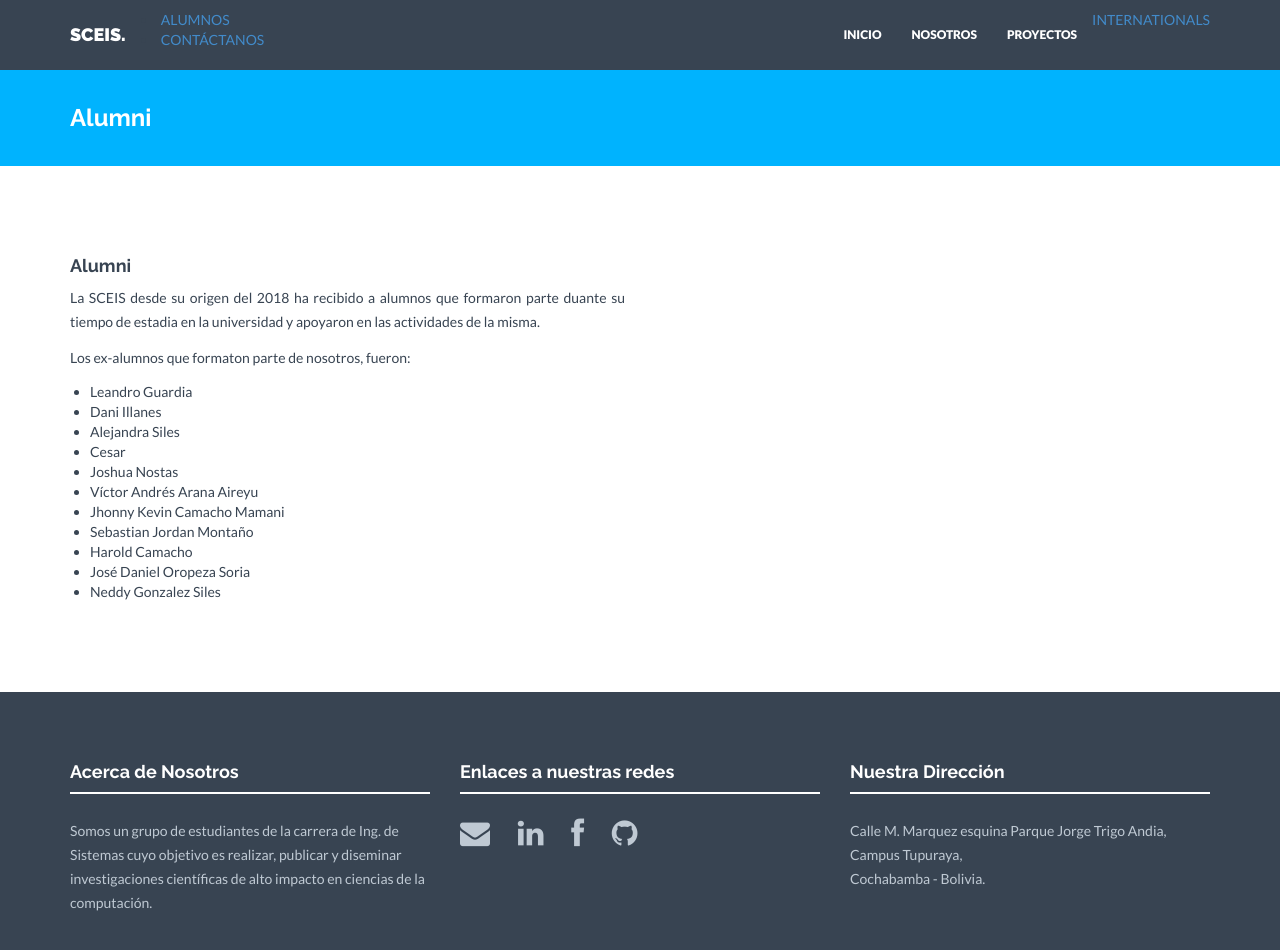
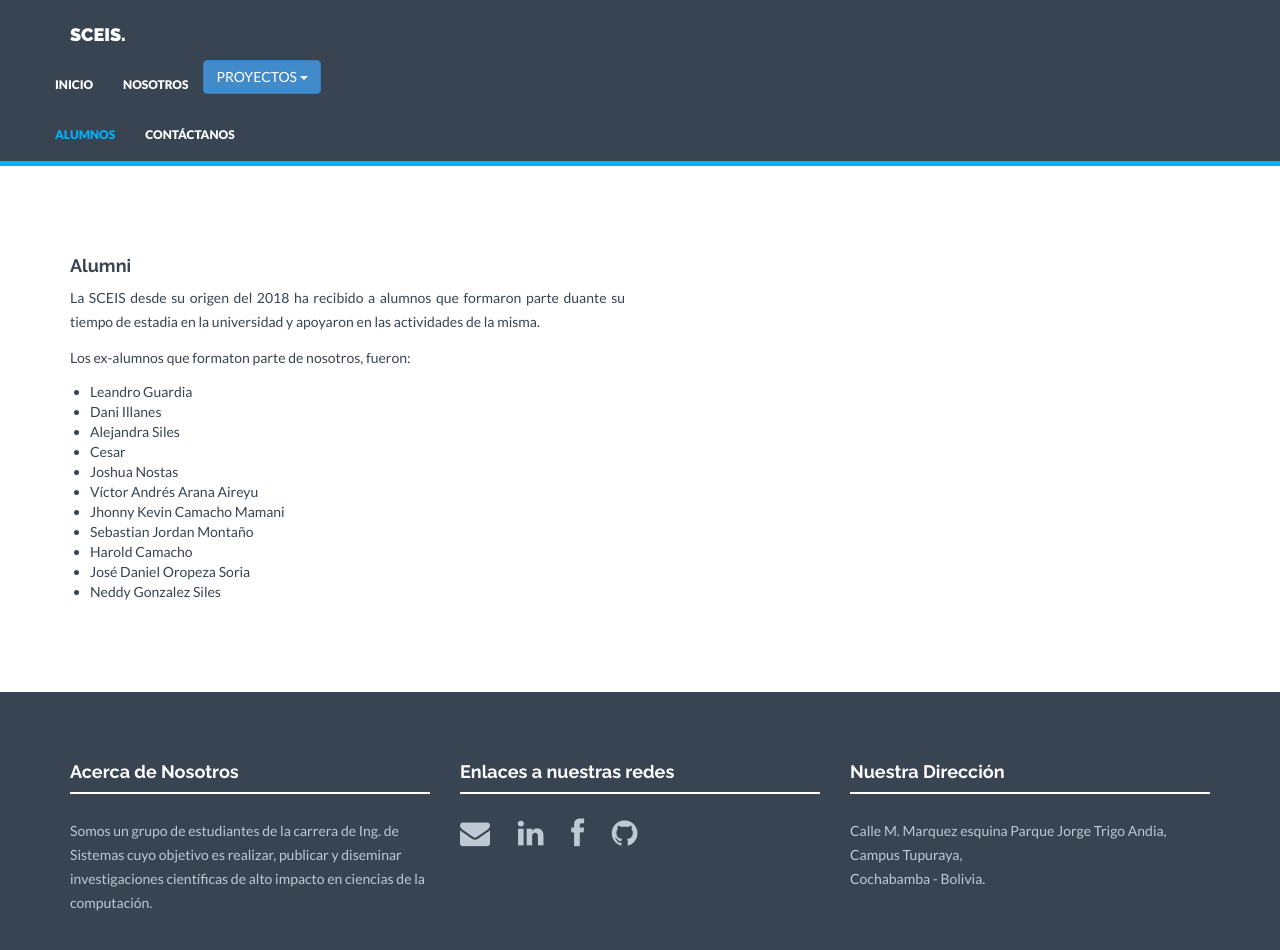
Before and after one commit to SociedadCEIS/paginaSCEIS, a Jekyll site: the page built from alumni.html, in a window 1280 px wide and 987 px high. Shown: the top 950 px of the window. Built offline with Jekyll 4.4.1, drawn with Linux system fonts in a browser that asks for light colours; nearby versions of some CDN libraries.

Commit message:
navEstaVezSi

```diff
--- a/_includes/nav.html
+++ b/_includes/nav.html
@@ -14,13 +14,17 @@
       <ul class="nav navbar-nav">
         <li {% if page.title == "Home" %}class="active"{% endif %}><a href="{{"/" | prepend: site.baseurl }}">INICIO</a></li>
         <li {% if page.title == "About" %}class="active"{% endif %}><a href="{{"/about/" | prepend: site.baseurl }}">NOSOTROS</a></li>
-        <li class="nav-item dropdown">
-          <a class="nav-link dropdown-toggle" href="#" id="navbarDropdown" role="button" data-toggle="dropdown" aria-haspopup="true" aria-expanded="false"> PROYECTOS</a>
-            <div class="dropdown-menu" aria-labelledby="navbarDropdown">
-              <a href="{{"/nationals/" | prepend: site.baseurl }}">NATIONALS</a></li>
-              <a href="{{"/internationals/" | prepend: site.baseurl }}">INTERNATIONALS</a></li>
-            </div>
-        </li>
+        <div class="container">
+          <div class="dropdown">
+            <button class="btn btn-primary dropdown-toggle" type="button" data-toggle="dropdown">PROYECTOS
+            <span class="caret"></span></button>
+            <ul class="dropdown-menu">
+              <input class="form-control" id="myInput" type="text" placeholder="Search..">
+              <li><a href=href="{{"/nationals/" | prepend: site.baseurl }}">NACIONALES</a></li>
+              <li><a href=href="{{"/internationals/" | prepend: site.baseurl }}">INTERNACIONALES</a></li>
+            </ul>
+          </div>
+        </div>
         <li {% if page.title == "Alumni" %}class="active"{% endif %}><a href="{{"/alumni/" | prepend: site.baseurl }}">ALUMNOS</a></li>
         <li {% if page.title == "Contact" %}class="active"{% endif %}><a href="{{"/contact/" | prepend: site.baseurl }}">CONTÁCTANOS</a></li>
       </ul>
```
